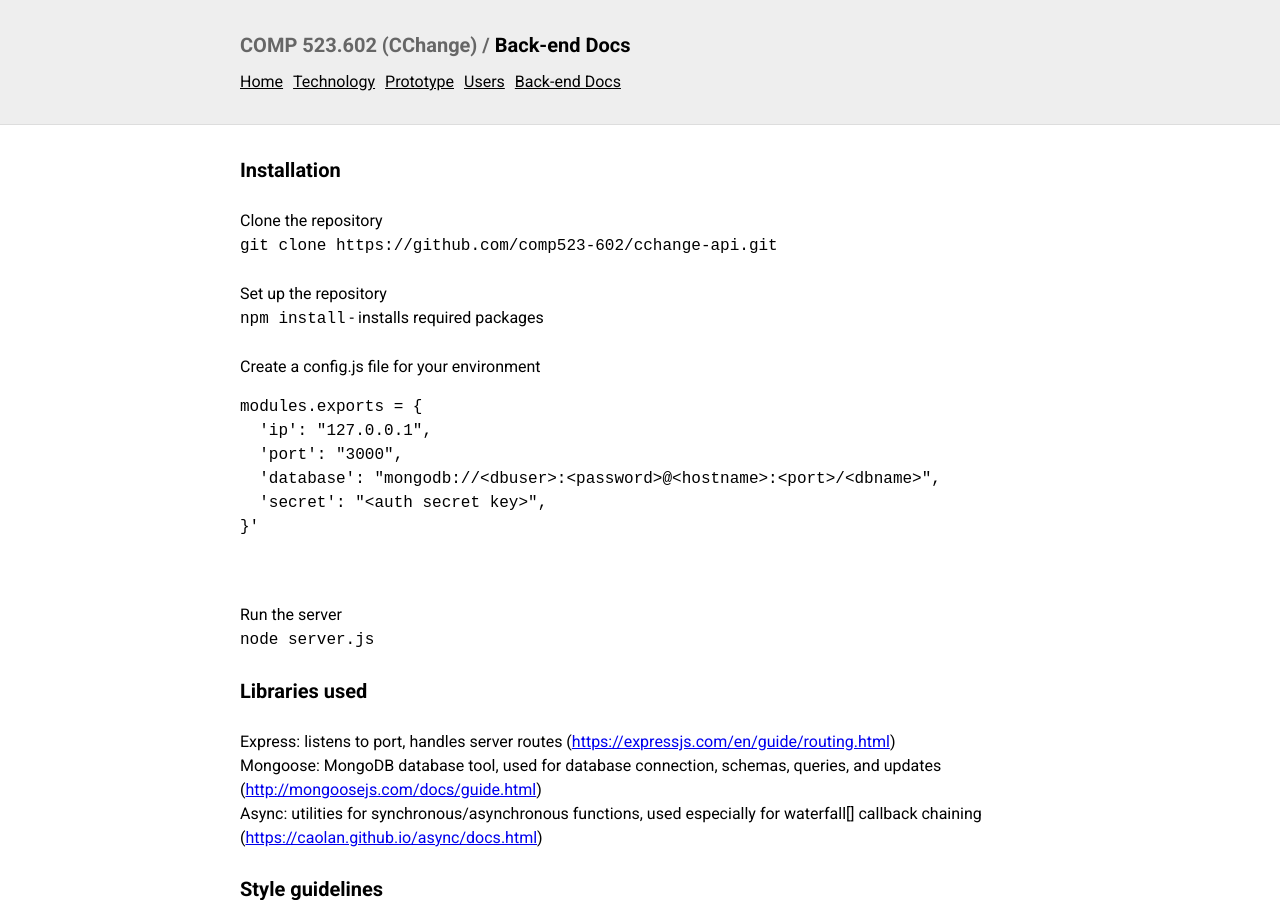
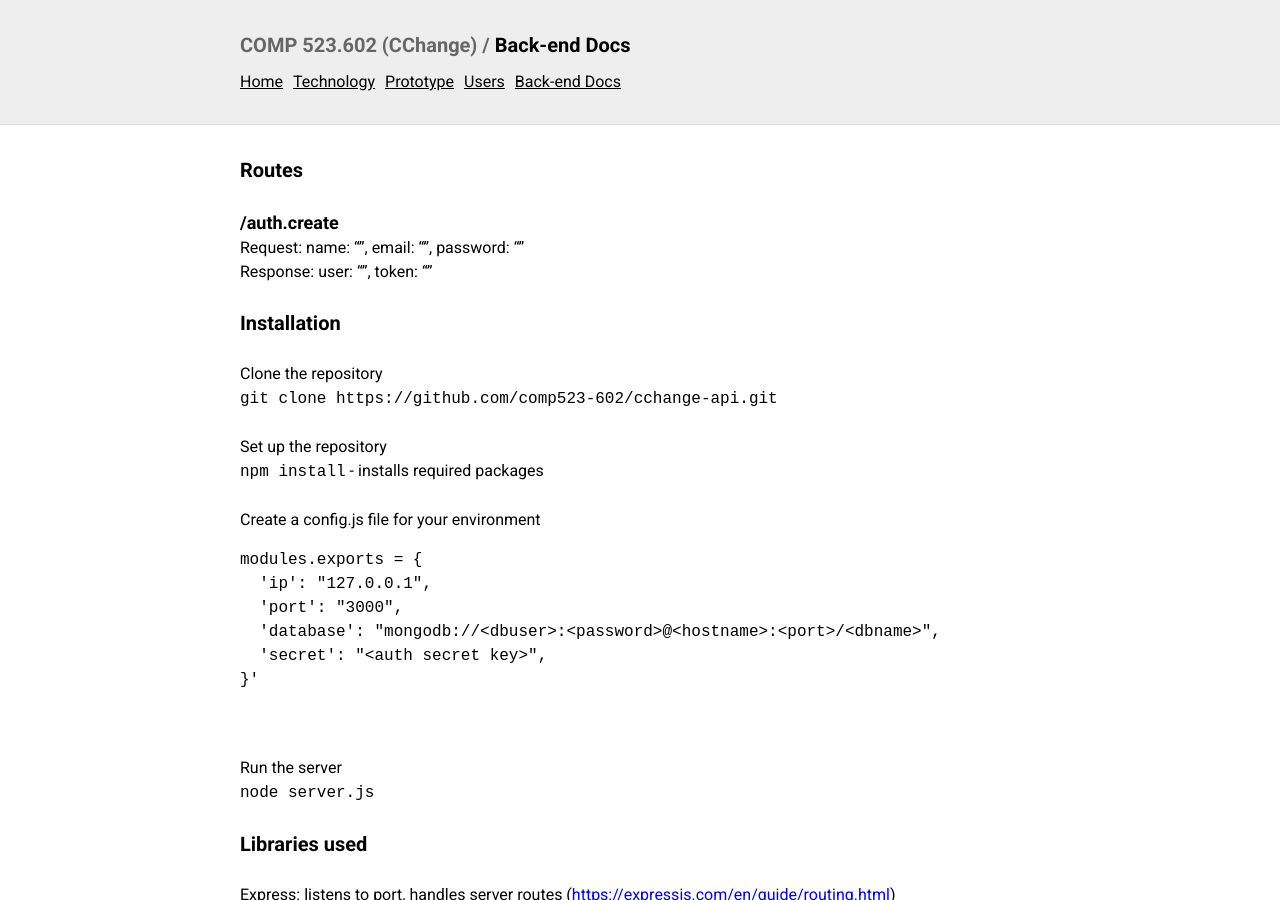
Before and after one commit to comp523-602/cchange-project, a Jekyll site: the page built from back-end-docs.markdown, in a window 1280 px wide and 900 px high. Built offline with Jekyll 4.4.1, drawn with Linux system fonts in a browser that asks for light colours.

Commit message:
Updated Back End Docs

```diff
--- a/back-end-docs.markdown
+++ b/back-end-docs.markdown
@@ -4,6 +4,12 @@ date: 2017-09-13 20:50:00 -04:00
 position: 4
 layout: basic
 ---
+
+## Routes
+
+### /auth.create
+Request: name: "", email: "", password: ""
+Response: user: "", token: ""
 
 ## Installation
 
```
